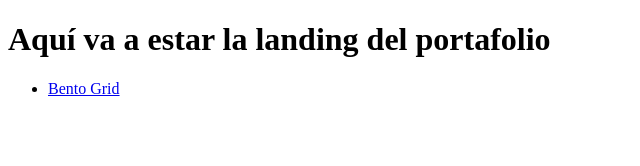
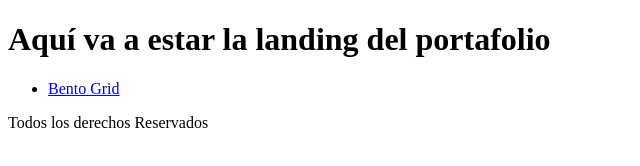
Before and after one commit to ledzerck/portfolio, a plain HTML site: page index.html in a window 1280 px wide. Shown: the whole page, without its empty margins (0-640 px from the left). Drawn offline with Linux system fonts and the light colour scheme.

```diff
--- a/index.html
+++ b/index.html
@@ -9,6 +9,7 @@
     <ul>
         <li><a href="/bento-grid/">Bento Grid</a></li>
     </ul>
+    <footer>Todos los derechos Reservados</footer>
 <body>
 
 </body>
```
